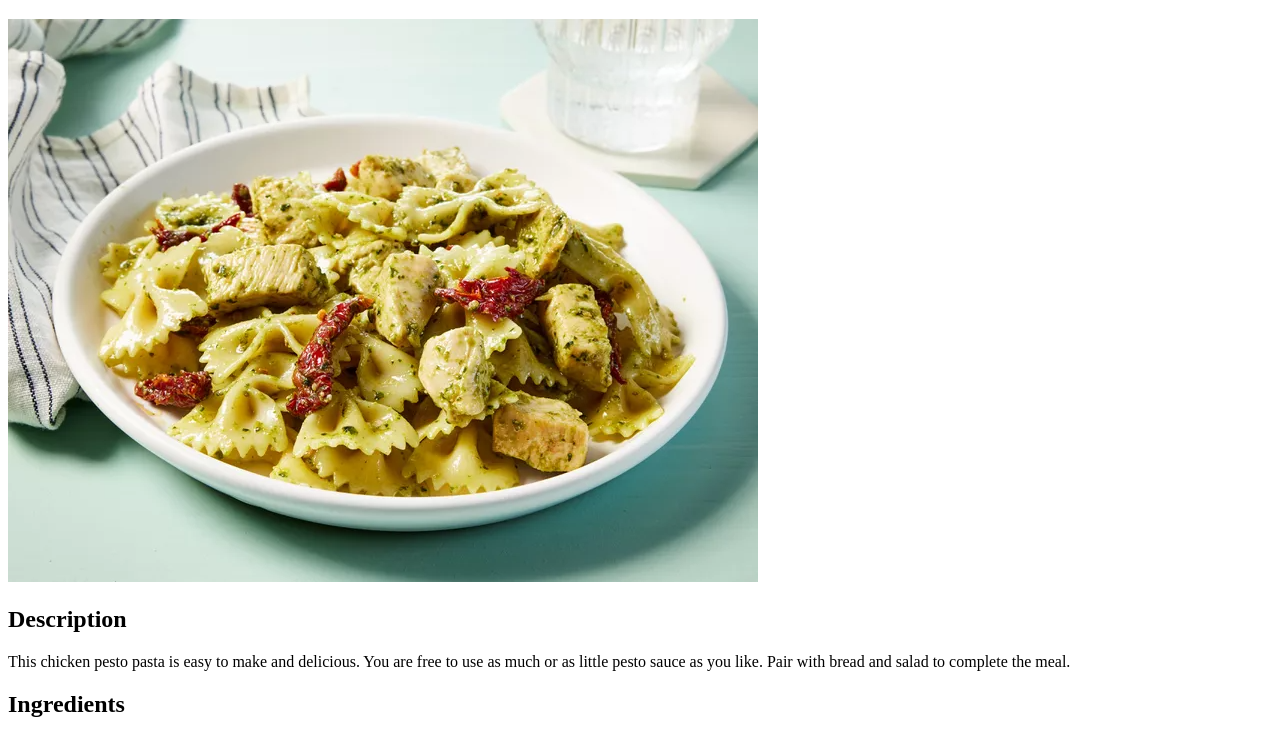
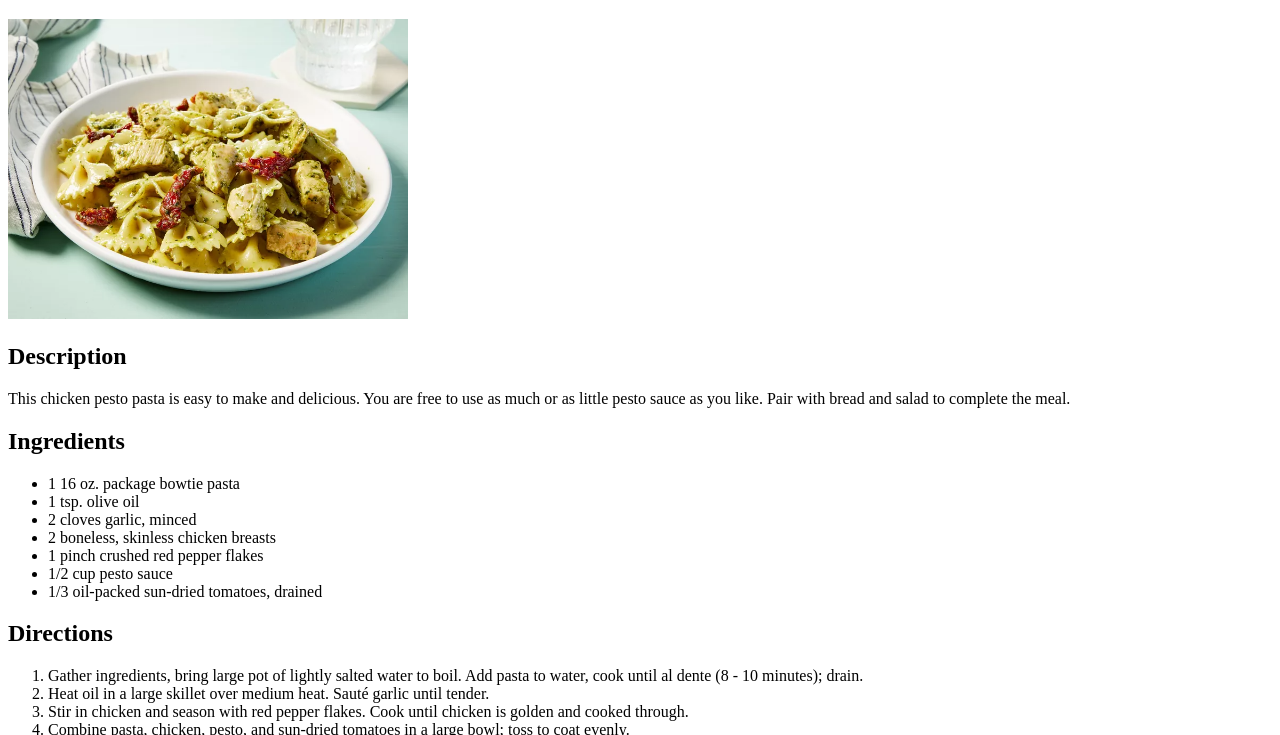
Before and after one commit to CulturalArtichoke/odin-recipes, a plain HTML site: page recipes/pestopasta.html in a window 1280 px wide. Shown: the part 61-796 px from the top of the page. Drawn offline with Linux system fonts and the light colour scheme.

Commit message:
edit image attributes

```diff
--- a/recipes/pestopasta.html
+++ b/recipes/pestopasta.html
@@ -9,7 +9,7 @@
 
     <h1>Pesto Pasta with Chicken</h1>
 
-    <img src="../resources/images/pestopasta.png">
+    <img src="../resources/images/pestopasta.png" height="300" width="400">
 
     <h2>Description</h2>
 
```
Also changed, not shown: recipes/tacos.html (+1 -1 lines).
